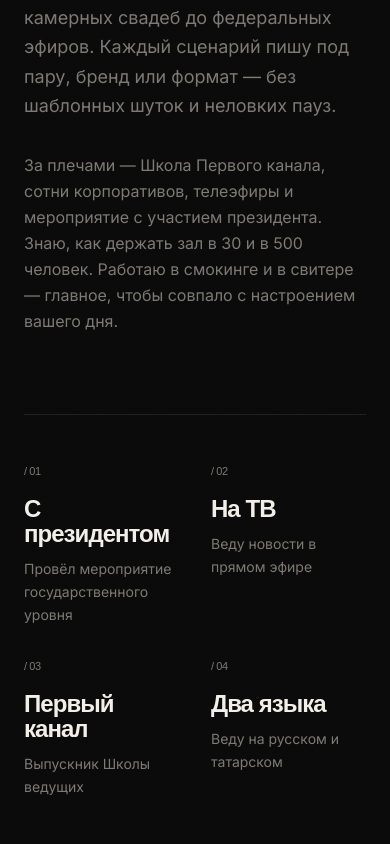
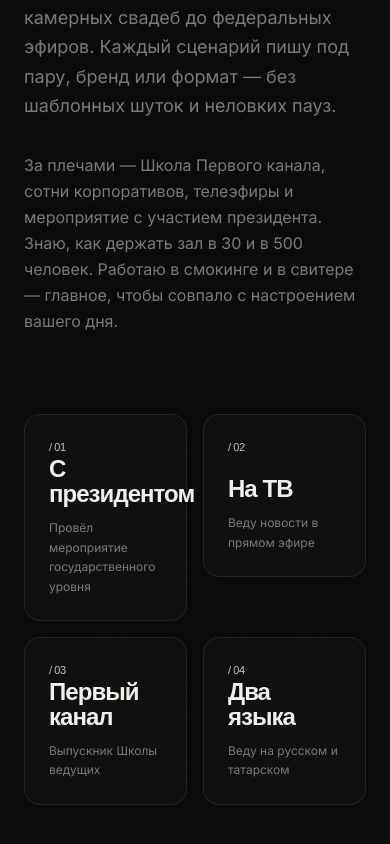
Before and after one commit to ueeet/farhad, a Next.js app: page / in a window 390 px wide. Shown: the part 5918-6762 px from the top of the page. Built offline with nearby package versions, Linux system fonts and the light colour scheme; a web font is replaced by a local one.

Commit message:
auto: update

```diff
--- a/src/components/About.tsx
+++ b/src/components/About.tsx
@@ -71,17 +71,22 @@ export function About() {
           </div>
         </div>
 
-        <div className="facts-grid mt-20 lg:mt-28 pt-12 lg:pt-16 border-t border-line grid grid-cols-2 lg:grid-cols-4 gap-8 lg:gap-12">
+        <div className="facts-grid mt-20 lg:mt-28 grid grid-cols-2 lg:grid-cols-4 gap-4 lg:gap-6">
           {facts.map((f, i) => (
-            <div key={f.headline} className="fact-card">
-              <div className="font-display text-[11px] tabular text-text-muted mb-4 tracking-[0.2em]">
+            <div
+              key={f.headline}
+              className="fact-card group relative aspect-square flex flex-col justify-between p-6 lg:p-8 rounded-2xl border border-line bg-bg-card/40 hover:border-gold/50 hover:bg-bg-card transition-colors"
+            >
+              <div className="font-display text-[11px] tabular text-gold/80 tracking-[0.2em]">
                 / 0{i + 1}
               </div>
-              <div className="font-display font-black text-2xl lg:text-4xl text-text leading-[1.05] tracking-[-0.02em] mb-3 balance">
-                {f.headline}
-              </div>
-              <div className="text-sm lg:text-base text-text-muted leading-relaxed pretty">
-                {f.sub}
+              <div>
+                <div className="font-display font-black text-2xl lg:text-3xl text-text leading-[1.05] tracking-[-0.02em] mb-3 balance">
+                  {f.headline}
+                </div>
+                <div className="text-xs lg:text-sm text-text-muted leading-relaxed pretty">
+                  {f.sub}
+                </div>
               </div>
             </div>
           ))}
```
